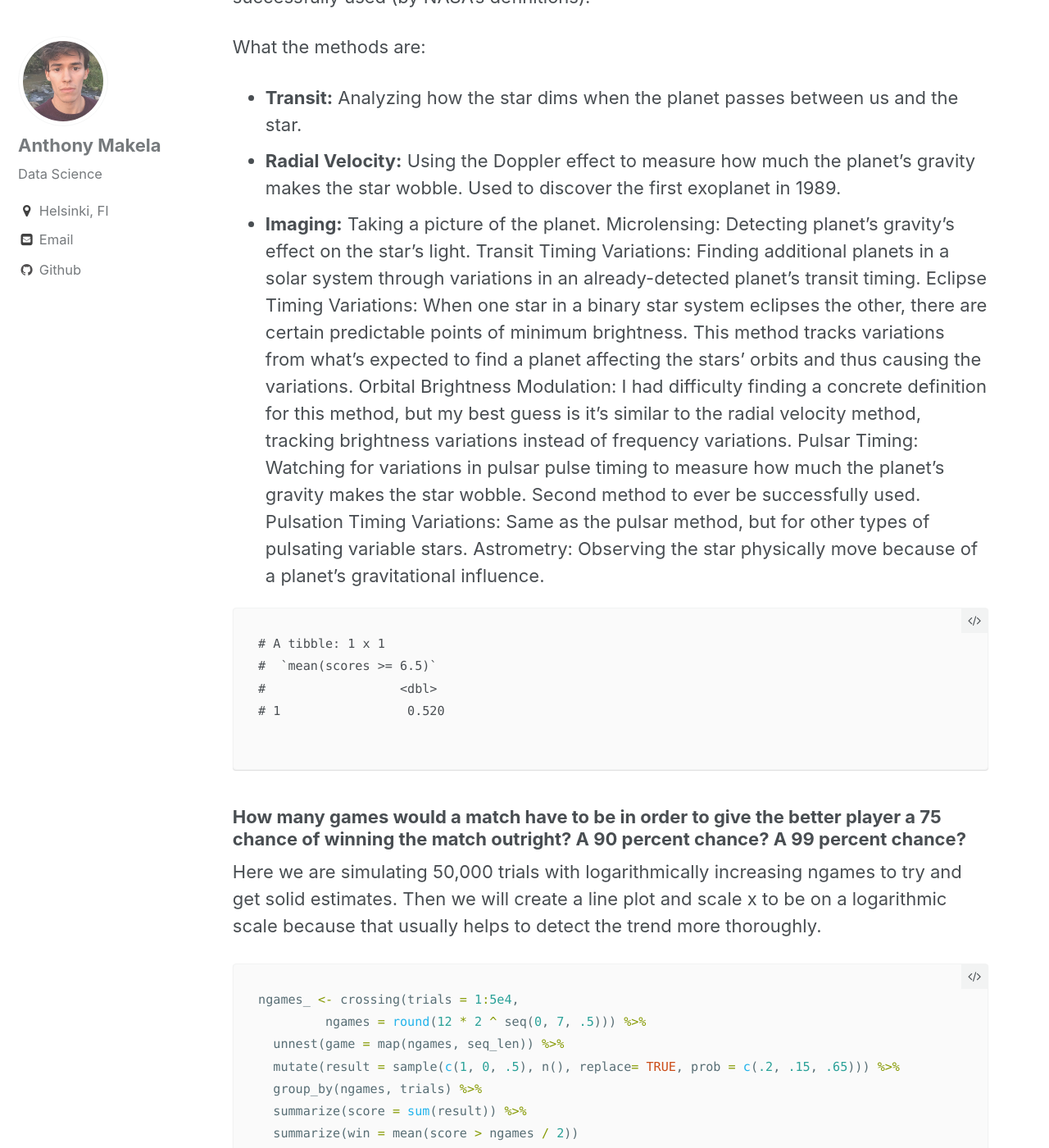
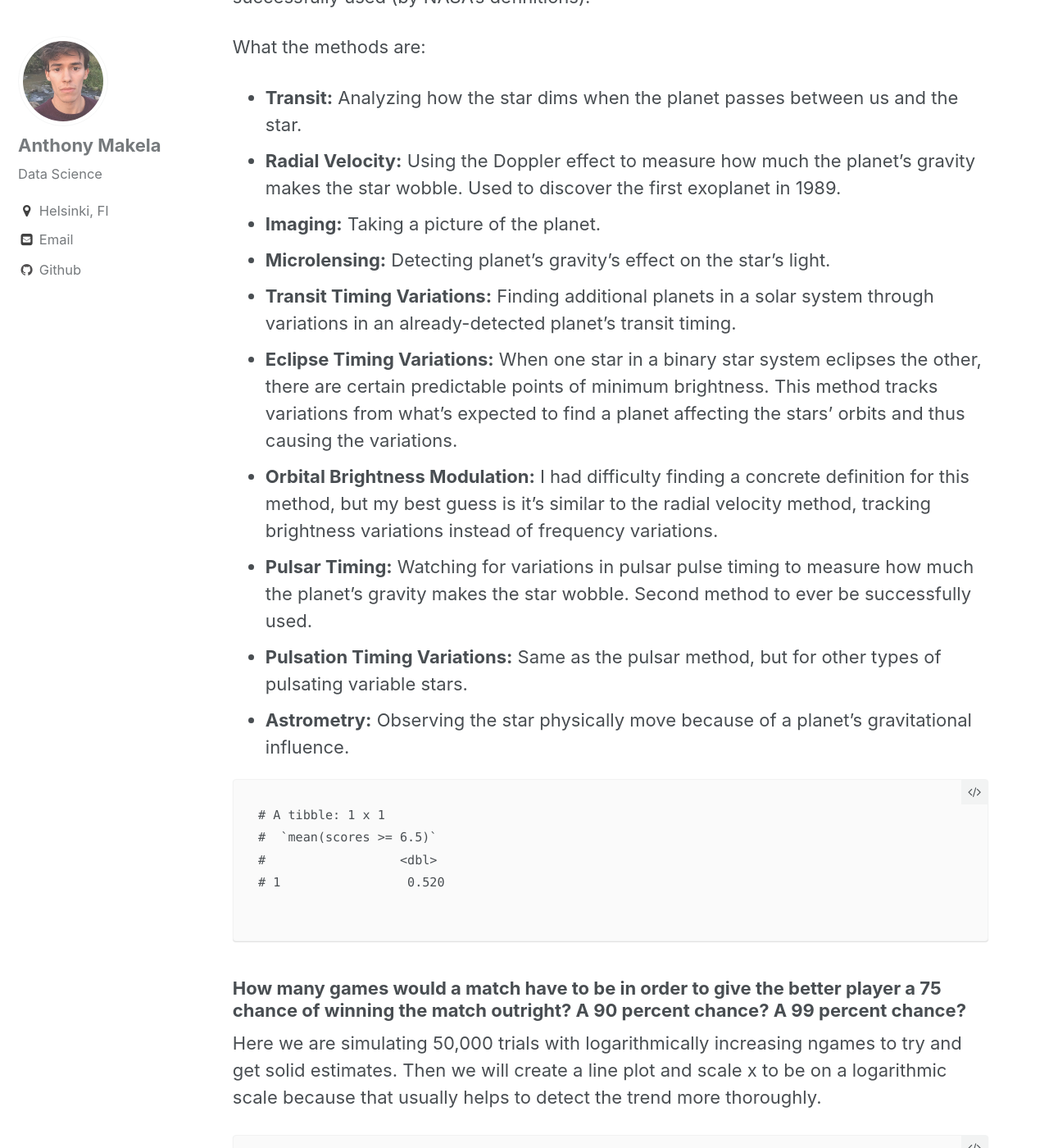
Before and after one commit to anthonymakela/anthonymakela.github.io, a Jekyll site: the page built from _posts/2019-01-01-Analysis-On-Exoplanets.md, in a window 1280 px wide and 1400 px high, scrolled down 3490 px. Shown: the whole window at 82% size. Built offline with Jekyll 4.4.1, drawn with Linux system fonts in a browser that asks for light colours; nearby versions of some CDN libraries; part of the change alters nothing that is shown.

````diff
--- a/_posts/2019-01-01-Analysis-On-Exoplanets.md
+++ b/_posts/2019-01-01-Analysis-On-Exoplanets.md
@@ -103,13 +103,13 @@ What the methods are:
 * **Transit:** Analyzing how the star dims when the planet passes between us and the star.
 * **Radial Velocity:** Using the Doppler effect to measure how much the planet's gravity makes the star wobble. Used to discover the first exoplanet in 1989.
 * **Imaging:** Taking a picture of the planet.
-Microlensing: Detecting planet's gravity's effect on the star's light.
-Transit Timing Variations: Finding additional planets in a solar system through variations in an already-detected planet's transit timing.
-Eclipse Timing Variations: When one star in a binary star system eclipses the other, there are certain predictable points of minimum brightness. This method tracks variations from what's expected to find a planet affecting the stars' orbits and thus causing the variations.
-Orbital Brightness Modulation: I had difficulty finding a concrete definition for this method, but my best guess is it's similar to the radial velocity method, tracking brightness variations instead of frequency variations.
-Pulsar Timing: Watching for variations in pulsar pulse timing to measure how much the planet's gravity makes the star wobble. Second method to ever be successfully used.
-Pulsation Timing Variations: Same as the pulsar method, but for other types of pulsating variable stars.
-Astrometry: Observing the star physically move because of a planet's gravitational influence.
+* **Microlensing:** Detecting planet's gravity's effect on the star's light.
+* **Transit Timing Variations:** Finding additional planets in a solar system through variations in an already-detected planet's transit timing.
+* **Eclipse Timing Variations:** When one star in a binary star system eclipses the other, there are certain predictable points of minimum brightness. This method tracks variations from what's expected to find a planet affecting the stars' orbits and thus causing the variations.
+* **Orbital Brightness Modulation:** I had difficulty finding a concrete definition for this method, but my best guess is it's similar to the radial velocity method, tracking brightness variations instead of frequency variations.
+* **Pulsar Timing:** Watching for variations in pulsar pulse timing to measure how much the planet's gravity makes the star wobble. Second method to ever be successfully used.
+* **Pulsation Timing Variations:** Same as the pulsar method, but for other types of pulsating variable stars.
+* **Astrometry:** Observing the star physically move because of a planet's gravitational influence.
 
 
 ```
````
